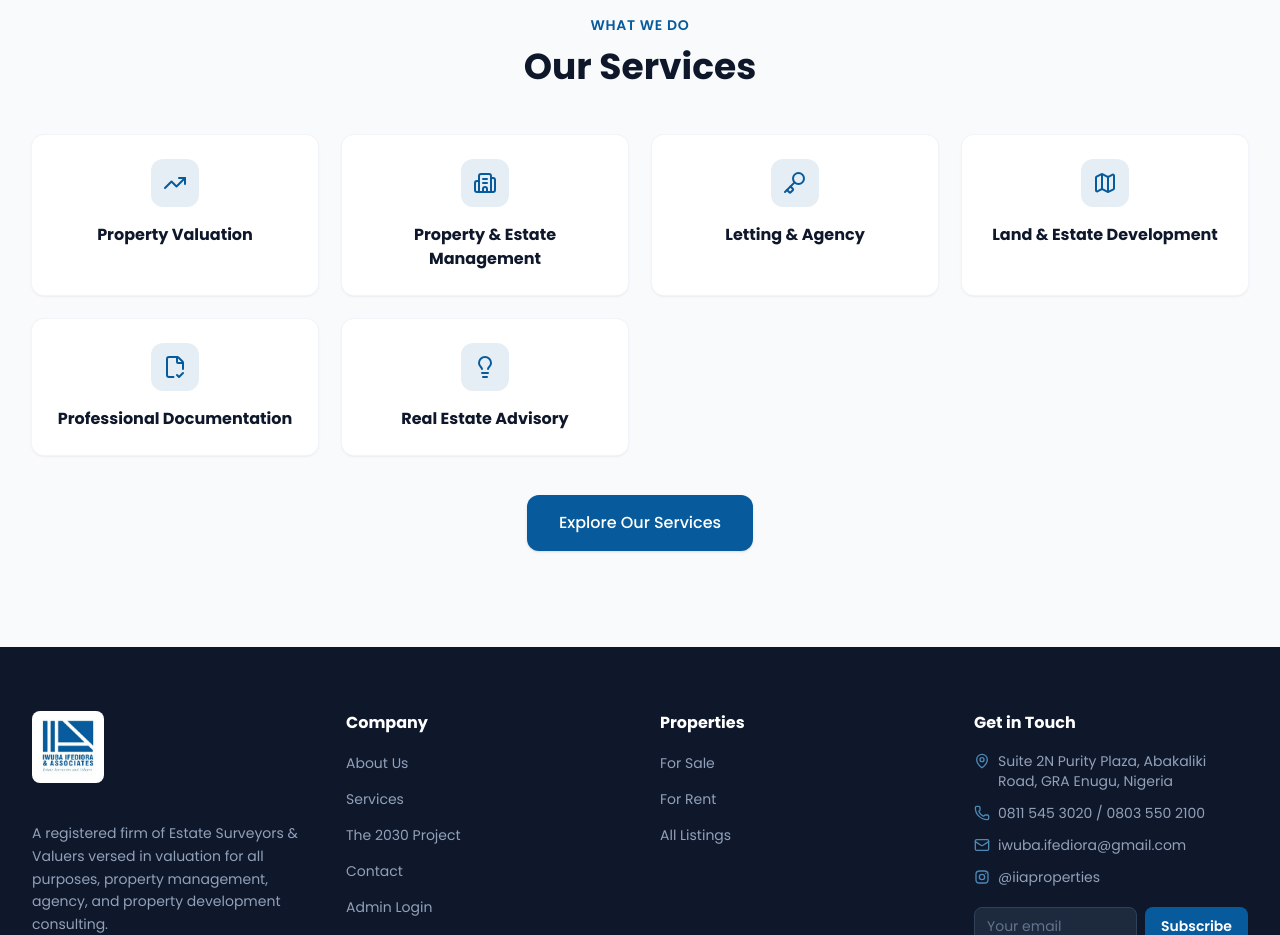
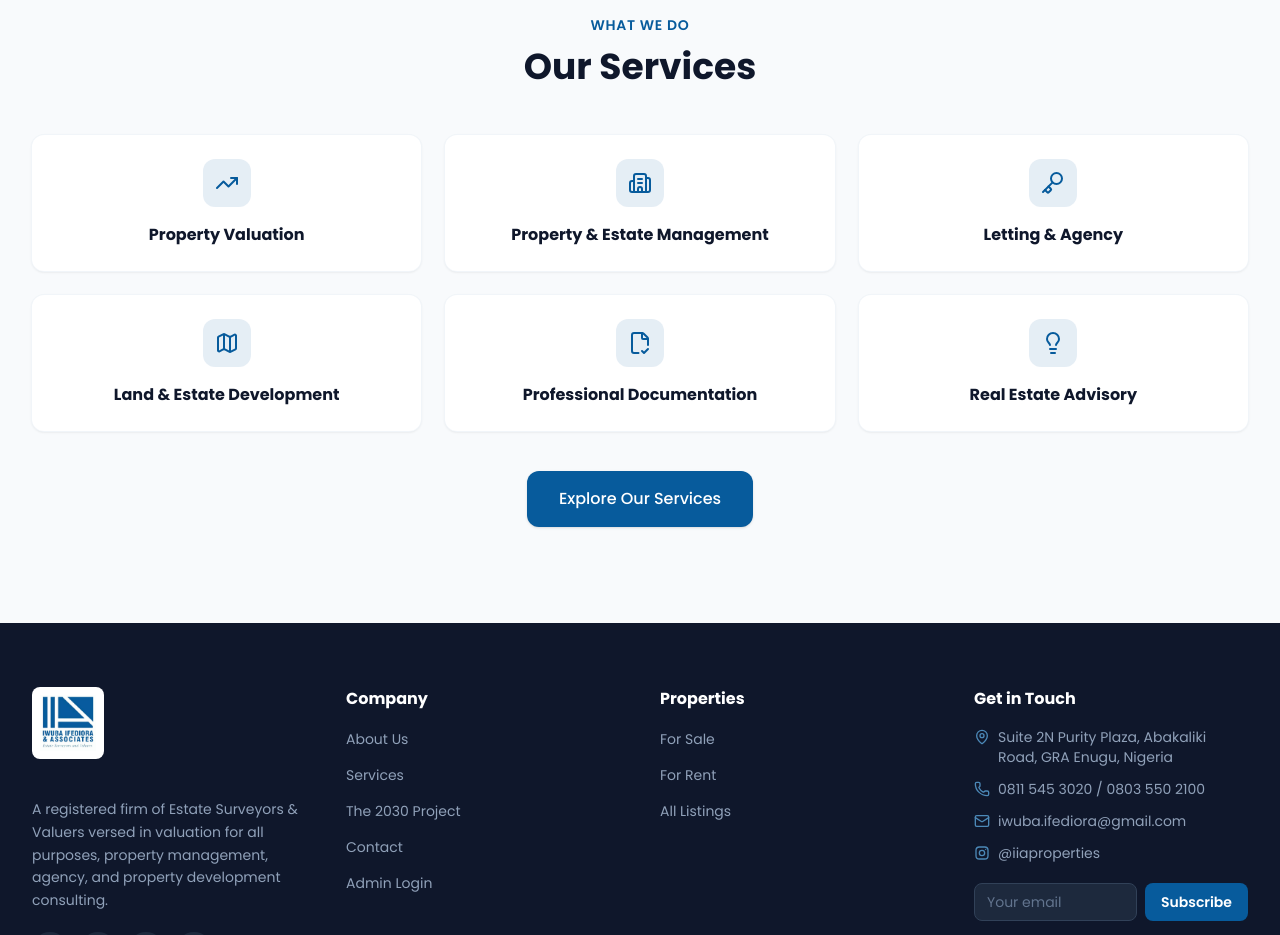
Before and after one commit to Kenely7/iia-properties-website, a Next.js app: page /about in a window 1280 px wide. Shown: the part 2940-3875 px from the top of the page. Built offline with nearby package versions, Linux system fonts and the light colour scheme.

Commit message:
Fix About page services grid to 3-per-row instead of 4-2

```diff
--- a/app/(site)/about/page.tsx
+++ b/app/(site)/about/page.tsx
@@ -192,7 +192,7 @@
       {/* Services recap */}
       <Section className="bg-brand-gray">
         <SectionHeading eyebrow="What We Do" title="Our Services" />
-        <div className="mt-12 grid grid-cols-1 gap-6 sm:grid-cols-2 lg:grid-cols-4">
+        <div className="mt-12 grid grid-cols-1 gap-6 sm:grid-cols-2 lg:grid-cols-3">
           {services.map((service, i) => (
             <FadeIn key={service.title} delay={i * 0.08}>
               <div className="flex h-full flex-col items-center rounded-xl bg-white p-6 text-center shadow-sm ring-1 ring-slate-100">
```
